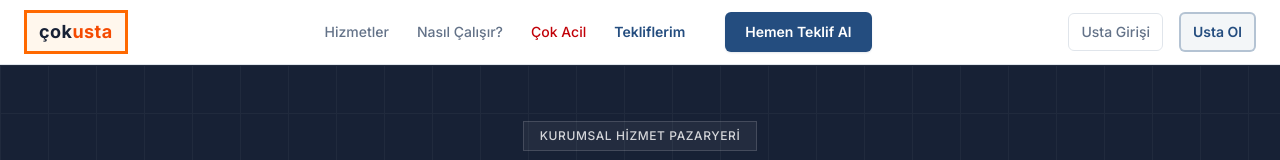
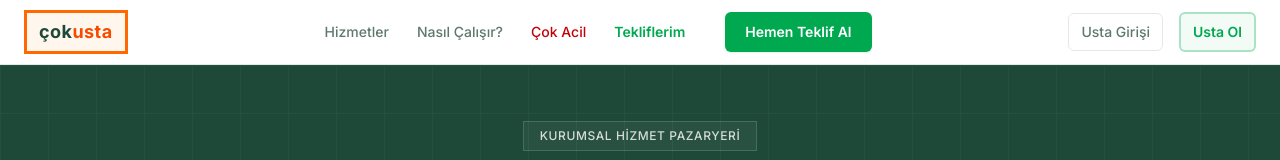
Before and after one commit to destekkk/cokusta-app, a Next.js app: page / in a window 1280 px wide. Shown: the top 160 px of the page. Built offline with nearby package versions, Linux system fonts and the light colour scheme; no server answers; the database is empty.

Commit message:
style: lacivert temayi Armut tarzi yesile cevir

```diff
--- a/app/admin/page.tsx
+++ b/app/admin/page.tsx
@@ -54,7 +54,7 @@ export default async function AdminDashboardPage() {
           <div className="mt-1 text-sm font-medium text-foreground">Yayında (usta bekliyor)</div>
         </Link>
         <Link href="/admin/teklifler" className="rounded-xl border border-border bg-card p-5 hover:border-primary/40">
-          <div className="text-3xl font-bold text-blue-600">{stats.matchedQuotes}</div>
+          <div className="text-3xl font-bold text-primary">{stats.matchedQuotes}</div>
           <div className="mt-1 text-sm font-medium text-foreground">Eşleştirilmiş iş</div>
         </Link>
         <Link href="/admin/ustalar" className="rounded-xl border border-border bg-card p-5 hover:border-primary/40">
--- a/app/globals.css
+++ b/app/globals.css
@@ -1,20 +1,20 @@
 @import "tailwindcss";
 
 :root {
-  --background: hsl(210 20% 98%);
-  --foreground: hsl(222 47% 11%);
+  --background: hsl(140 20% 98%);
+  --foreground: hsl(155 25% 12%);
   --card: hsl(0 0% 100%);
-  --card-foreground: hsl(222 47% 11%);
-  --primary: hsl(213 56% 32%);
-  --primary-dark: hsl(213 56% 24%);
-  --primary-light: hsl(213 40% 96%);
-  --secondary: hsl(221 39% 15%);
-  --secondary-light: hsl(217 28% 22%);
-  --muted: hsl(210 16% 94%);
-  --muted-foreground: hsl(215 16% 46%);
-  --accent: hsl(210 18% 96%);
-  --border: hsl(214 20% 90%);
-  --ring: hsl(213 56% 32%);
+  --card-foreground: hsl(155 25% 12%);
+  --primary: hsl(148 100% 33%);
+  --primary-dark: hsl(148 100% 27%);
+  --primary-light: hsl(145 60% 95%);
+  --secondary: hsl(155 42% 20%);
+  --secondary-light: hsl(155 36% 28%);
+  --muted: hsl(140 16% 94%);
+  --muted-foreground: hsl(150 12% 42%);
+  --accent: hsl(145 30% 96%);
+  --border: hsl(140 18% 90%);
+  --ring: hsl(148 100% 33%);
 }
 
 @theme inline {
@@ -54,12 +54,12 @@ h1, h2, h3, h4 {
 @keyframes cta-soft-glow {
   0%,
   100% {
-    box-shadow: 0 1px 2px hsl(213 56% 24% / 0.12);
+    box-shadow: 0 1px 2px hsl(148 100% 27% / 0.12);
   }
   50% {
     box-shadow:
-      0 0 0 3px hsl(213 56% 45% / 0.16),
-      0 2px 10px hsl(213 56% 32% / 0.22);
+      0 0 0 3px hsl(148 80% 45% / 0.18),
+      0 2px 10px hsl(148 100% 33% / 0.24);
   }
 }
 
--- a/components/CustomerQuotesList.tsx
+++ b/components/CustomerQuotesList.tsx
@@ -18,7 +18,7 @@ type QuoteItem = {
 };
 
 function statusClass(status: string) {
-  if (status === "open") return "bg-blue-100 text-blue-800";
+  if (status === "open") return "bg-primary/10 text-primary";
   if (status === "accepted") return "bg-emerald-100 text-emerald-800";
   if (status === "awaiting_review") return "bg-amber-100 text-amber-800";
   if (status === "cancelled") return "bg-red-100 text-red-800";
--- a/components/admin/QuoteRow.tsx
+++ b/components/admin/QuoteRow.tsx
@@ -20,7 +20,7 @@ const statusLabels: Record<QuoteRequest["status"], string> = {
 const statusColors: Record<QuoteRequest["status"], string> = {
   awaiting_review: "bg-orange-100 text-orange-800",
   open: "bg-amber-100 text-amber-800",
-  accepted: "bg-blue-100 text-blue-800",
+  accepted: "bg-primary/10 text-primary",
   completed: "bg-emerald-100 text-emerald-800",
   cancelled: "bg-red-100 text-red-800",
 };
@@ -156,7 +156,7 @@ export default function QuoteRow({
       )}
 
       {quote.matchedProviderName && (
-        <div className="mt-4 rounded-lg border border-blue-200 bg-blue-50 p-4 text-sm text-blue-900">
+        <div className="mt-4 rounded-lg border border-primary/20 bg-primary/5 p-4 text-sm text-foreground">
           <strong>Eşleştirilen usta:</strong> {quote.matchedProviderName}
         </div>
       )}
--- a/components/admin/QuotesListTable.tsx
+++ b/components/admin/QuotesListTable.tsx
@@ -18,7 +18,7 @@ const statusLabels: Record<QuoteRequest["status"], string> = {
 const statusColors: Record<QuoteRequest["status"], string> = {
   awaiting_review: "bg-orange-100 text-orange-800",
   open: "bg-amber-100 text-amber-800",
-  accepted: "bg-blue-100 text-blue-800",
+  accepted: "bg-primary/10 text-primary",
   completed: "bg-emerald-100 text-emerald-800",
   cancelled: "bg-red-100 text-red-800",
 };
```
